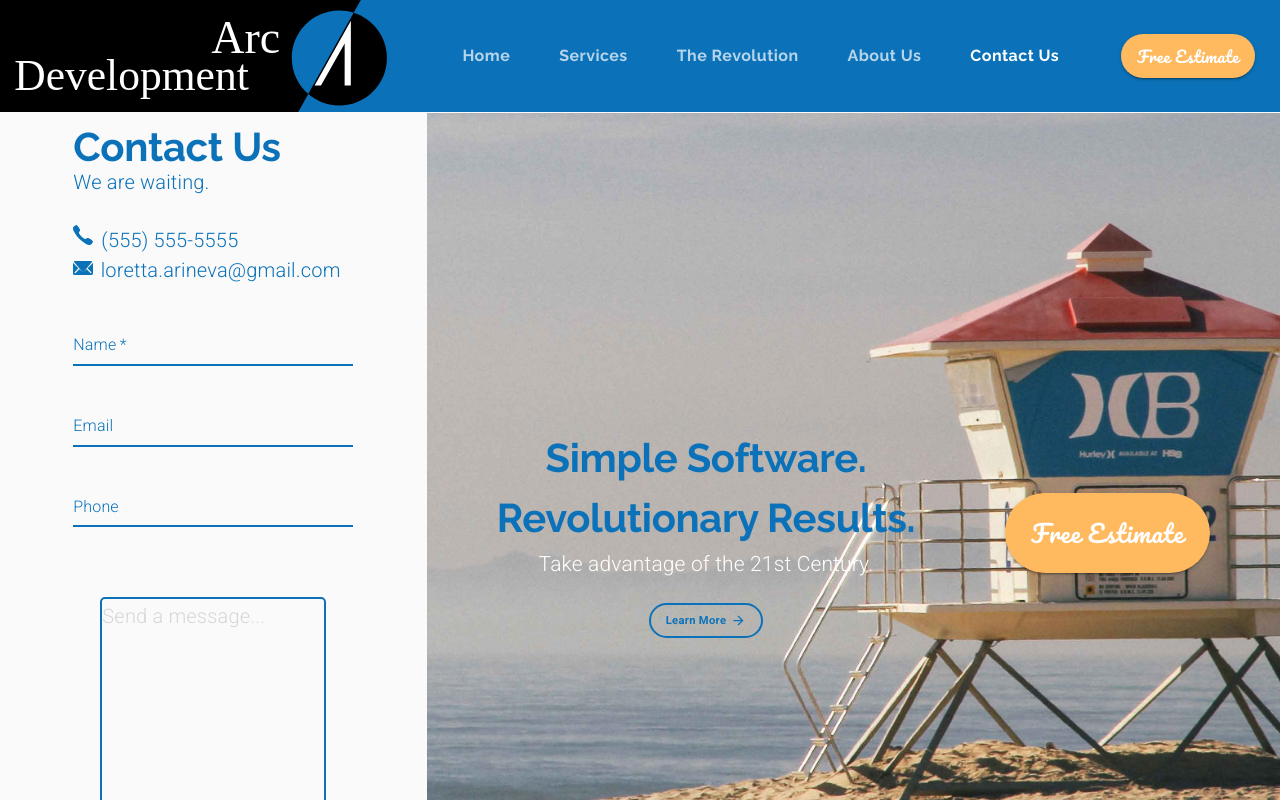
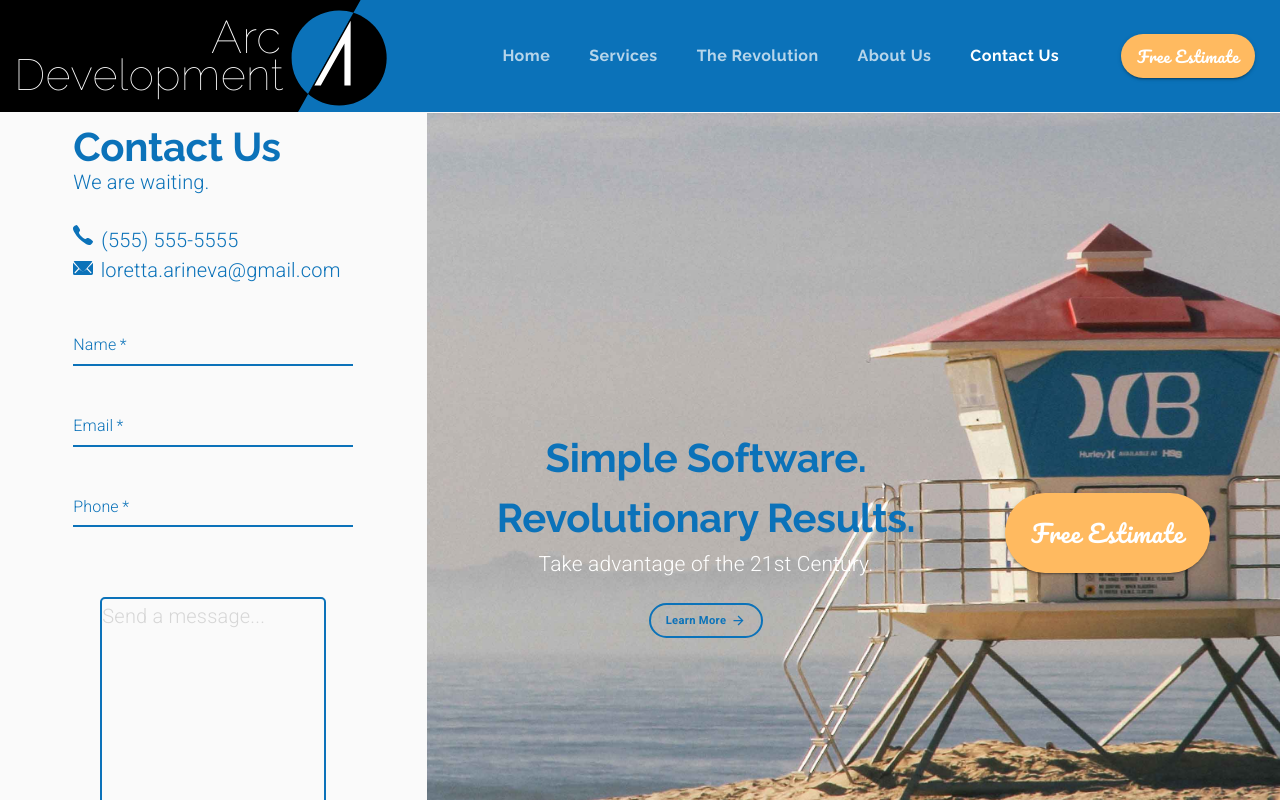
Before and after one commit to sudo-ditto/arcdevelopment-mui, a React (Create React App) app: page /contact in a window 1280 px wide. Shown: the top 800 px of the page. Built offline with nearby package versions, Linux system fonts and the light colour scheme.

Commit message:
Firefox eastimate button style fix

```diff
--- a/src/components/Contact/ContactForm.js
+++ b/src/components/Contact/ContactForm.js
@@ -114,17 +114,17 @@
                     <TextField fullWidth label="Name" required id="name" value={name} onChange={(e) => setName(e.target.value)} />
                 </Grid>
                 <Grid item style={{ margin: "2em 0" }}>
-                    <TextField helperText={emailHelper} fullWidth label="Email" id="email" value={email}
+                    <TextField required helperText={emailHelper} fullWidth label="Email" id="email" value={email}
                         error={emailHelper.length !== 0}
                         onChange={onChangeHandler} />
                 </Grid>
                 <Grid item>
-                    <TextField helperText={phoneHelper} fullWidth label="Phone" id="phone" value={phone}
+                    <TextField required helperText={phoneHelper} fullWidth label="Phone" id="phone" value={phone}
                         error={phoneHelper.length !== 0} onChange={onChangeHandler} />
                 </Grid>
             </Grid>
             <Grid item style={{ maxWidth: "20em", marginBottom: "3em" }}>
-                <TextField fullWidth multiline rows={10} className={classes.message} InputProps={{ disableUnderline: true }} placeholder="Send a message..." id="message" required value={message} onChange={(e) => setMessage(e.target.value)} />
+                <TextField required fullWidth multiline rows={10} className={classes.message} InputProps={{ disableUnderline: true }} placeholder="Send a message..." id="message" required value={message} onChange={(e) => setMessage(e.target.value)} />
             </Grid>
             <Grid item alignItems="center">
                 <Button disabled={name.length === 0 || message.length === 0 || email.length === 0 || phone.length === 0 || phoneHelper.length !== 0 || emailHelper.length !== 0} variant="container" className={classes.sendButton}>Send Message
--- a/src/components/ui/Header.js
+++ b/src/components/ui/Header.js
@@ -7,7 +7,6 @@
 import Tabs from '@material-ui/core/Tabs';
 import Tab from '@material-ui/core/Tab';
 import Button from '@material-ui/core/Button';
-import logo from '../../assets/logo.svg';
 import { Link } from 'react-router-dom';
 import Menu from '@material-ui/core/Menu';
 import MenuItem from '@material-ui/core/MenuItem';
@@ -20,6 +19,8 @@
 import List from '@material-ui/core/List';
 import ListItem from '@material-ui/core/ListItem';
 import ListItemText from '@material-ui/core/ListItemText';
+
+// Safari
 
 const useStyles = makeStyles(theme => ({
     // Puts a cushion behind our nav bar so that the next content is visible
@@ -36,6 +37,7 @@
     logo: {
         // Adding extra height in order to put the following content
         height: "8em",
+        textTransform: "none",
         [theme.breakpoints.down("md")]: {
             height: "7em"
         },
@@ -55,7 +57,7 @@
     tab: {
         ...theme.typography.tab,
         minWidth: 10,
-        marginLeft: "25px"
+        marginLeft: "15px"
     },
     button: {
         ...theme.typography.estimate,
@@ -274,8 +276,12 @@
             <ElevationScroll>
                 <AppBar position="fixed" className={classes.appBar}>
                     <Toolbar disableGutters>
-                        <Button component={Link} to="/" className={classes.logoContainer} disableRipple onClick={() => setValue(0)}>
-                            <img src={logo} alt="Arc Development Company Logo" className={classes.logo} />
+                        <Button component={Link} to="/" className={classes.logoContainer} disableRipple onClick={() => setValue(0)}style={{textDecoration: "none"}}>
+
+                        <svg className={classes.logo} id="Layer_1" xmlns="http://www.w3.org/2000/svg" viewBox="0 0 480 139">
+                            <style>{`.st0{fill:none}.st1{fill:#fff}.st2{font-family:Raleway; font-weight: 100;}.st6{fill:none;stroke:#000;stroke-width:3;stroke-miterlimit:10}`}</style>
+                            <path d="M448.07-1l-9.62 17.24-8.36 14.96L369.93 139H-1V-1z"/><path className="st0" d="M-1 139h479.92v.01H-1z"/>
+                            <text transform="translate(261.994 65.233)" className="st1 st2" fontSize="57">Arc</text><text transform="translate(17.692 112.015)" className="st1 st2" fontSize="54">Development</text><path className="st0" d="M382.44 116.43l47.65-85.23 8.36-14.96M369.83 139l-.01.01L362 153"/><path d="M438.76 15.76l-56.42 100.91c-12.52-10.83-20.45-26.82-20.45-44.67 0-32.58 26.42-59 59-59 6.23 0 12.24.97 17.87 2.76z" fill="#0b72b9"/><path d="M479.89 72c0 32.58-26.42 59-59 59-14.73 0-28.21-5.4-38.55-14.33l56.42-100.91c23.85 7.57 41.13 29.89 41.13 56.24z"/><g id="Group_186" transform="translate(30.153 11.413)"><g id="Group_185"><g id="Words"><path id="Path_59" className="st1" d="M405.05 14.4l-.09 80.38-7.67-.01.06-52.25-29.4 52.21-7.94-.01 45.04-80.32z"/></g></g></g><path className="st0" d="M457-17l-8.93 16-9.62 17.24-8.36 14.96L369.93 139l-.01.01L361 155"/></svg>
                         </Button>
                         {matches ? drawer : tabs}
                     </Toolbar>
--- a/src/components/ui/Theme.js
+++ b/src/components/ui/Theme.js
@@ -30,6 +30,13 @@
             fontSize: "1rem",
             color: "white",
             textTransform: "none"
+        },
+        h1: {
+            fontFamily: "Raleway",
+            fontWeight: 700,
+            fontSize: "2.5rem",
+            color: arcBlue,
+            lineHeight: "1.2",
         },
         h2: {
             fontFamily: "Raleway",
```
